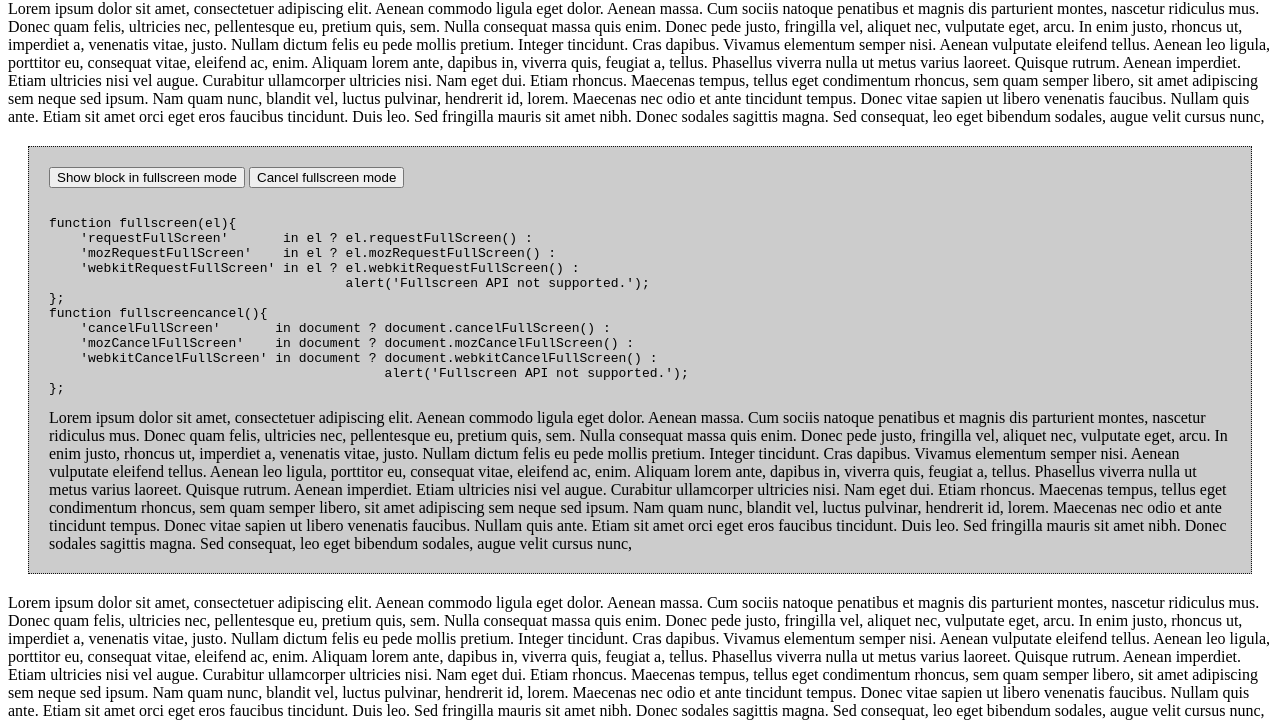
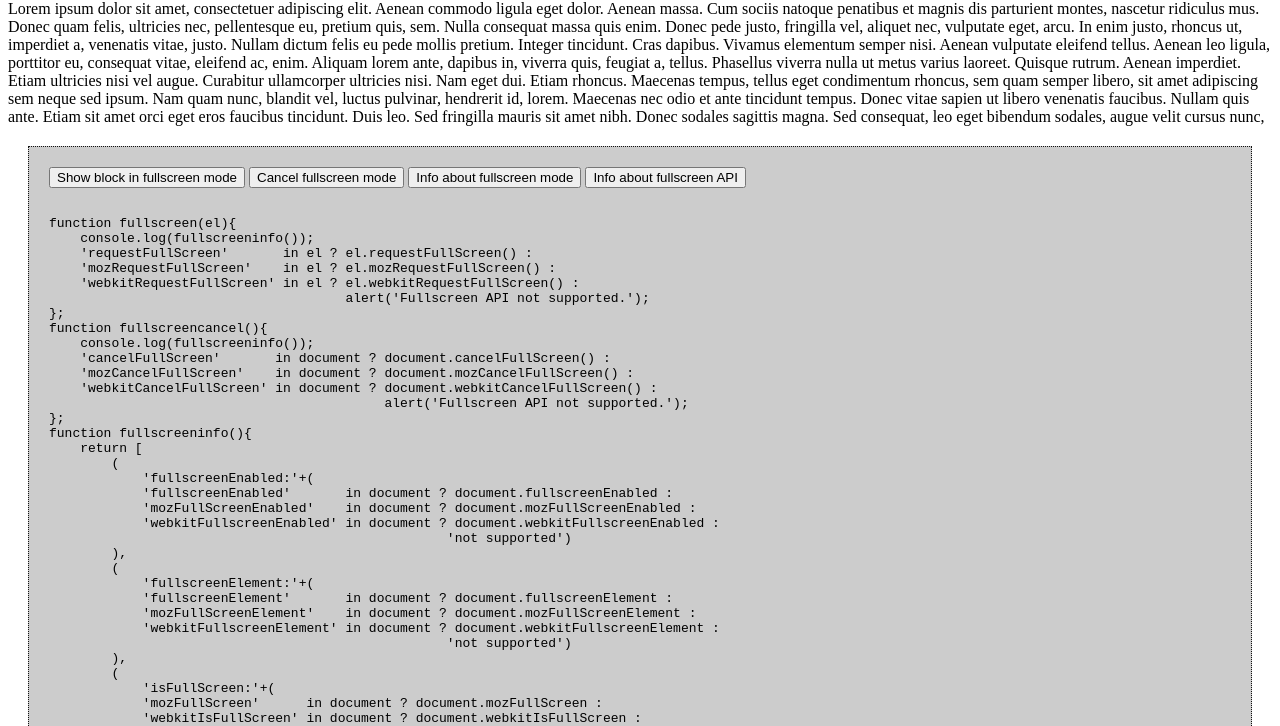
Before and after one commit to sergeymakoveev/examples, a plain HTML site: page 2013.01.trends-of-frontend/api.fullscreen.html in a window 1280 px wide. Shown: the part 66-792 px from the top of the page. Drawn offline with Linux system fonts and the light colour scheme.

Commit message:
[edit] api.fullscreen

```diff
--- a/2013.01.trends-of-frontend/api.fullscreen.html
+++ b/2013.01.trends-of-frontend/api.fullscreen.html
@@ -21,37 +21,110 @@
     <input type="button"
            value="Cancel fullscreen mode"
            onclick="fullscreencancel()" />
+    <input type="button"
+           value="Info about fullscreen mode"
+           onclick="alert(fullscreeninfo())" />
+    <input type="button"
+           value="Info about fullscreen API"
+           onclick="alert(fullscreenapi(document));" />
 
 <pre><code class="javascript">
 function fullscreen(el){
+    console.log(fullscreeninfo());
     'requestFullScreen'       in el ? el.requestFullScreen() :
     'mozRequestFullScreen'    in el ? el.mozRequestFullScreen() :
     'webkitRequestFullScreen' in el ? el.webkitRequestFullScreen() :
                                       alert('Fullscreen API not supported.');
 };
 function fullscreencancel(){
+    console.log(fullscreeninfo());
     'cancelFullScreen'       in document ? document.cancelFullScreen() :
     'mozCancelFullScreen'    in document ? document.mozCancelFullScreen() :
     'webkitCancelFullScreen' in document ? document.webkitCancelFullScreen() :
                                            alert('Fullscreen API not supported.');
 };
+function fullscreeninfo(){
+    return [
+        (
+            'fullscreenEnabled:'+(
+            'fullscreenEnabled'       in document ? document.fullscreenEnabled :
+            'mozFullScreenEnabled'    in document ? document.mozFullScreenEnabled :
+            'webkitFullscreenEnabled' in document ? document.webkitFullscreenEnabled :
+                                                   'not supported')
+        ),
+        (
+            'fullscreenElement:'+(
+            'fullscreenElement'       in document ? document.fullscreenElement :
+            'mozFullScreenElement'    in document ? document.mozFullScreenElement :
+            'webkitFullscreenElement' in document ? document.webkitFullscreenElement :
+                                                   'not supported')
+        ),
+        (
+            'isFullScreen:'+(
+            'mozFullScreen'      in document ? document.mozFullScreen :
+            'webkitIsFullScreen' in document ? document.webkitIsFullScreen :
+                                               'not supported')
+        )
+    ].join('\n');
+};
+function fullscreenapi(el){
+    var keys=[];
+    for(var k in el)
+        if(/fullscreen/i.test(k))
+            keys.push(k);
+    return keys.join('\n');
+};
+
 </code></pre>
 
     Lorem ipsum dolor sit amet, consectetuer adipiscing elit. Aenean commodo ligula eget dolor. Aenean massa. Cum sociis natoque penatibus et magnis dis parturient montes, nascetur ridiculus mus. Donec quam felis, ultricies nec, pellentesque eu, pretium quis, sem. Nulla consequat massa quis enim. Donec pede justo, fringilla vel, aliquet nec, vulputate eget, arcu. In enim justo, rhoncus ut, imperdiet a, venenatis vitae, justo. Nullam dictum felis eu pede mollis pretium. Integer tincidunt. Cras dapibus. Vivamus elementum semper nisi. Aenean vulputate eleifend tellus. Aenean leo ligula, porttitor eu, consequat vitae, eleifend ac, enim. Aliquam lorem ante, dapibus in, viverra quis, feugiat a, tellus. Phasellus viverra nulla ut metus varius laoreet. Quisque rutrum. Aenean imperdiet. Etiam ultricies nisi vel augue. Curabitur ullamcorper ultricies nisi. Nam eget dui. Etiam rhoncus. Maecenas tempus, tellus eget condimentum rhoncus, sem quam semper libero, sit amet adipiscing sem neque sed ipsum. Nam quam nunc, blandit vel, luctus pulvinar, hendrerit id, lorem. Maecenas nec odio et ante tincidunt tempus. Donec vitae sapien ut libero venenatis faucibus. Nullam quis ante. Etiam sit amet orci eget eros faucibus tincidunt. Duis leo. Sed fringilla mauris sit amet nibh. Donec sodales sagittis magna. Sed consequat, leo eget bibendum sodales, augue velit cursus nunc,</div>
 <div>Lorem ipsum dolor sit amet, consectetuer adipiscing elit. Aenean commodo ligula eget dolor. Aenean massa. Cum sociis natoque penatibus et magnis dis parturient montes, nascetur ridiculus mus. Donec quam felis, ultricies nec, pellentesque eu, pretium quis, sem. Nulla consequat massa quis enim. Donec pede justo, fringilla vel, aliquet nec, vulputate eget, arcu. In enim justo, rhoncus ut, imperdiet a, venenatis vitae, justo. Nullam dictum felis eu pede mollis pretium. Integer tincidunt. Cras dapibus. Vivamus elementum semper nisi. Aenean vulputate eleifend tellus. Aenean leo ligula, porttitor eu, consequat vitae, eleifend ac, enim. Aliquam lorem ante, dapibus in, viverra quis, feugiat a, tellus. Phasellus viverra nulla ut metus varius laoreet. Quisque rutrum. Aenean imperdiet. Etiam ultricies nisi vel augue. Curabitur ullamcorper ultricies nisi. Nam eget dui. Etiam rhoncus. Maecenas tempus, tellus eget condimentum rhoncus, sem quam semper libero, sit amet adipiscing sem neque sed ipsum. Nam quam nunc, blandit vel, luctus pulvinar, hendrerit id, lorem. Maecenas nec odio et ante tincidunt tempus. Donec vitae sapien ut libero venenatis faucibus. Nullam quis ante. Etiam sit amet orci eget eros faucibus tincidunt. Duis leo. Sed fringilla mauris sit amet nibh. Donec sodales sagittis magna. Sed consequat, leo eget bibendum sodales, augue velit cursus nunc,</div>
 <script>
 function fullscreen(el){
+    console.log(fullscreeninfo());
     'requestFullScreen'       in el ? el.requestFullScreen() :
     'mozRequestFullScreen'    in el ? el.mozRequestFullScreen() :
     'webkitRequestFullScreen' in el ? el.webkitRequestFullScreen() :
                                       alert('Fullscreen API not supported.');
 };
 function fullscreencancel(){
+    console.log(fullscreeninfo());
     'cancelFullScreen'       in document ? document.cancelFullScreen() :
     'mozCancelFullScreen'    in document ? document.mozCancelFullScreen() :
     'webkitCancelFullScreen' in document ? document.webkitCancelFullScreen() :
                                            alert('Fullscreen API not supported.');
 };
+function fullscreeninfo(){
+    return [
+        (
+            'fullscreenEnabled:'+(
+            'fullscreenEnabled'       in document ? document.fullscreenEnabled :
+            'mozFullScreenEnabled'    in document ? document.mozFullScreenEnabled :
+            'webkitFullscreenEnabled' in document ? document.webkitFullscreenEnabled :
+                                                   'not supported')
+        ),
+        (
+            'fullscreenElement:'+(
+            'fullscreenElement'       in document ? document.fullscreenElement :
+            'mozFullScreenElement'    in document ? document.mozFullScreenElement :
+            'webkitFullscreenElement' in document ? document.webkitFullscreenElement :
+                                                   'not supported')
+        ),
+        (
+            'isFullScreen:'+(
+            'mozFullScreen'      in document ? document.mozFullScreen :
+            'webkitIsFullScreen' in document ? document.webkitIsFullScreen :
+                                               'not supported')
+        )
+    ].join('\n');
+};
+function fullscreenapi(el){
+    var keys=[];
+    for(var k in el)
+        if(/fullscreen/i.test(k))
+            keys.push(k);
+    return keys.join('\n');
+};
 </script>
 </body>
 </html>
```
